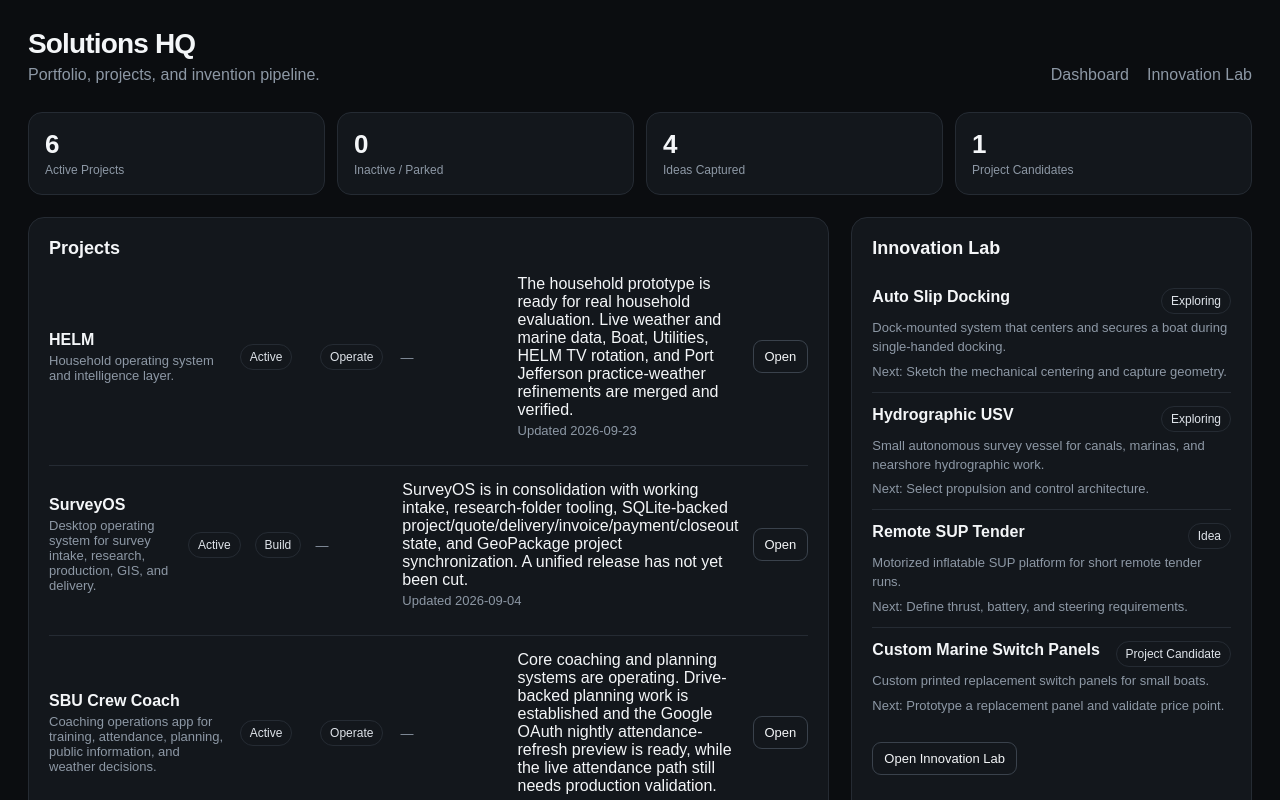
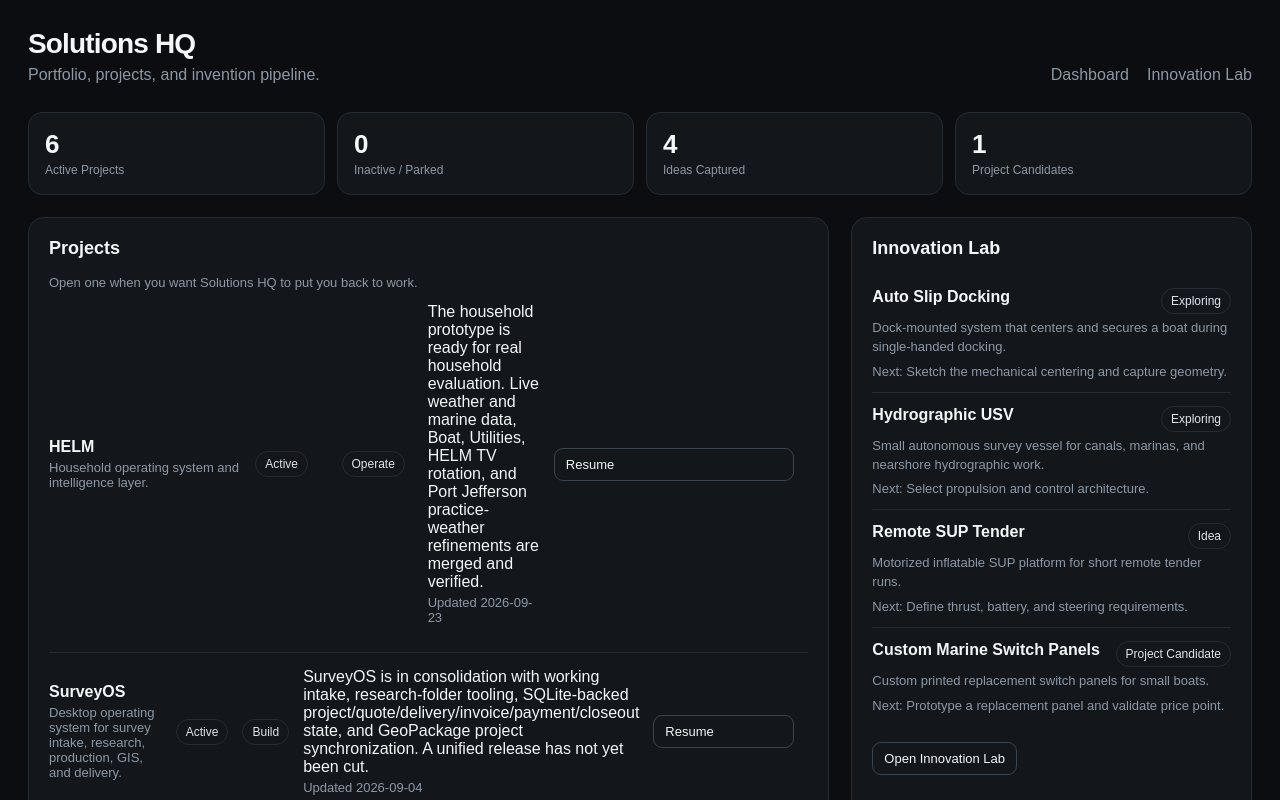
Before and after one commit to fieldlogic-lab/SolutionsHQ, a Next.js app: page / in a window 1280 px wide. Shown: the top 800 px of the page. Built offline with nearby package versions, Linux system fonts and the light colour scheme.

Commit message:
Simplify dashboard around status and next work

```diff
--- a/app/page.tsx
+++ b/app/page.tsx
@@ -5,6 +5,7 @@ import { ideas } from "@/data/ideas";
 export default function Dashboard() {
   const active = projects.filter(p => p.status === "Active");
   const inactive = projects.filter(p => p.status !== "Active");
+
   return <main>
     <section className="metric-row">
       <div className="metric"><strong>{active.length}</strong><span>Active Projects</span></div>
@@ -12,18 +13,46 @@ export default function Dashboard() {
       <div className="metric"><strong>{ideas.length}</strong><span>Ideas Captured</span></div>
       <div className="metric"><strong>{ideas.filter(i=>i.status==="Project Candidate").length}</strong><span>Project Candidates</span></div>
     </section>
+
     <div className="grid">
-      <section className="panel"><h2>Projects</h2><div className="cards">{projects.map(project => <article className="card" key={project.slug}>
-        <div><div className="name">{project.name}</div><div className="small">{project.description}</div></div>
-        <div><span className="badge">{project.status}</span></div>
-        <div><span className="badge">{project.stage}</span></div>
-        <div>{project.progress !== undefined ? <><div className="small">{project.progress}%</div><div className="progress"><span style={{width:`${project.progress}%`}} /></div></> : <span className="small">—</span>}</div>
-        <div><div>{project.currentStatus}</div><div className="small">Updated {project.lastUpdate}</div></div>
-        <Link className="button" href={`/projects/${project.slug}`}>Open</Link>
-      </article>)}</div></section>
+      <section className="panel">
+        <div className="section-heading">
+          <div>
+            <h2>Projects</h2>
+            <p className="small">Open one when you want Solutions HQ to put you back to work.</p>
+          </div>
+        </div>
+        <div className="cards">
+          {projects.map(project => <article className="card" key={project.slug}>
+            <div>
+              <div className="name">{project.name}</div>
+              <div className="small">{project.description}</div>
+            </div>
+            <div><span className="badge">{project.status}</span></div>
+            <div><span className="badge">{project.stage}</span></div>
+            <div>
+              <div>{project.currentStatus}</div>
+              <div className="small">Updated {project.lastUpdate}</div>
+            </div>
+            <Link className="button" href={`/projects/${project.slug}`}>Resume</Link>
+          </article>)}
+        </div>
+      </section>
+
       <aside className="stack">
-        <section className="panel"><h2>Innovation Lab</h2>{ideas.slice(0,4).map(idea => <div className="idea" key={idea.slug}><div className="idea-head"><strong>{idea.name}</strong><span className="badge">{idea.status}</span></div><p>{idea.description}</p><div className="small">Next: {idea.nextStep}</div></div>)}<p><Link className="button" href="/ideas">Open Innovation Lab</Link></p></section>
-        <section className="panel"><h2>Operating Rule</h2><p className="small">HQ is the command layer. GitHub and project source-of-truth files remain authoritative.</p></section>
+        <section className="panel">
+          <h2>Innovation Lab</h2>
+          {ideas.slice(0,4).map(idea => <div className="idea" key={idea.slug}>
+            <div className="idea-head"><strong>{idea.name}</strong><span className="badge">{idea.status}</span></div>
+            <p>{idea.description}</p>
+            <div className="small">Next: {idea.nextStep}</div>
+          </div>)}
+          <p><Link className="button" href="/ideas">Open Innovation Lab</Link></p>
+        </section>
+        <section className="panel">
+          <h2>Operating Rule</h2>
+          <p className="small">HQ is the command layer. GitHub and project source-of-truth files remain authoritative.</p>
+        </section>
       </aside>
     </div>
   </main>;
```
